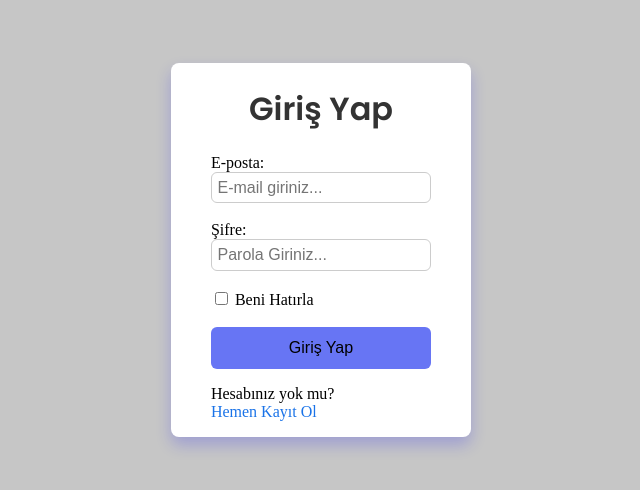
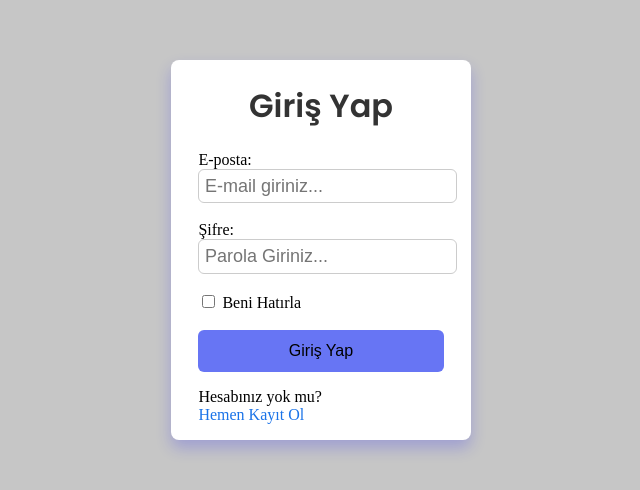
Before and after one commit to kenanturgay/Insider-Bootcamp, a plain HTML site: page Day-2-CSS-Exercise/login.html in a window 1280 px wide. Shown: the part 150-640 px from the top of the page, without its empty margins (319-959 px from the left). Drawn offline with Linux system fonts and the light colour scheme.

Commit message:
Input alanlarının stilinde güncelleme; font boyutu büyük olarak ayarlandı.

```diff
--- a/Day-2-CSS-Exercise/style.css
+++ b/Day-2-CSS-Exercise/style.css
@@ -37,10 +37,11 @@ a {
 input[type="text"],
 input[type="email"],
 input[type="password"] {
+  width: 100%;
   padding: 0.35rem 0.35rem;
   border: 1px solid #ccc;
   border-radius: 0.375rem;
-  font-size: 1rem;
+  font-size: large;
   transition: border-color 0.2s;
   margin: 0 auto;
 }
```
